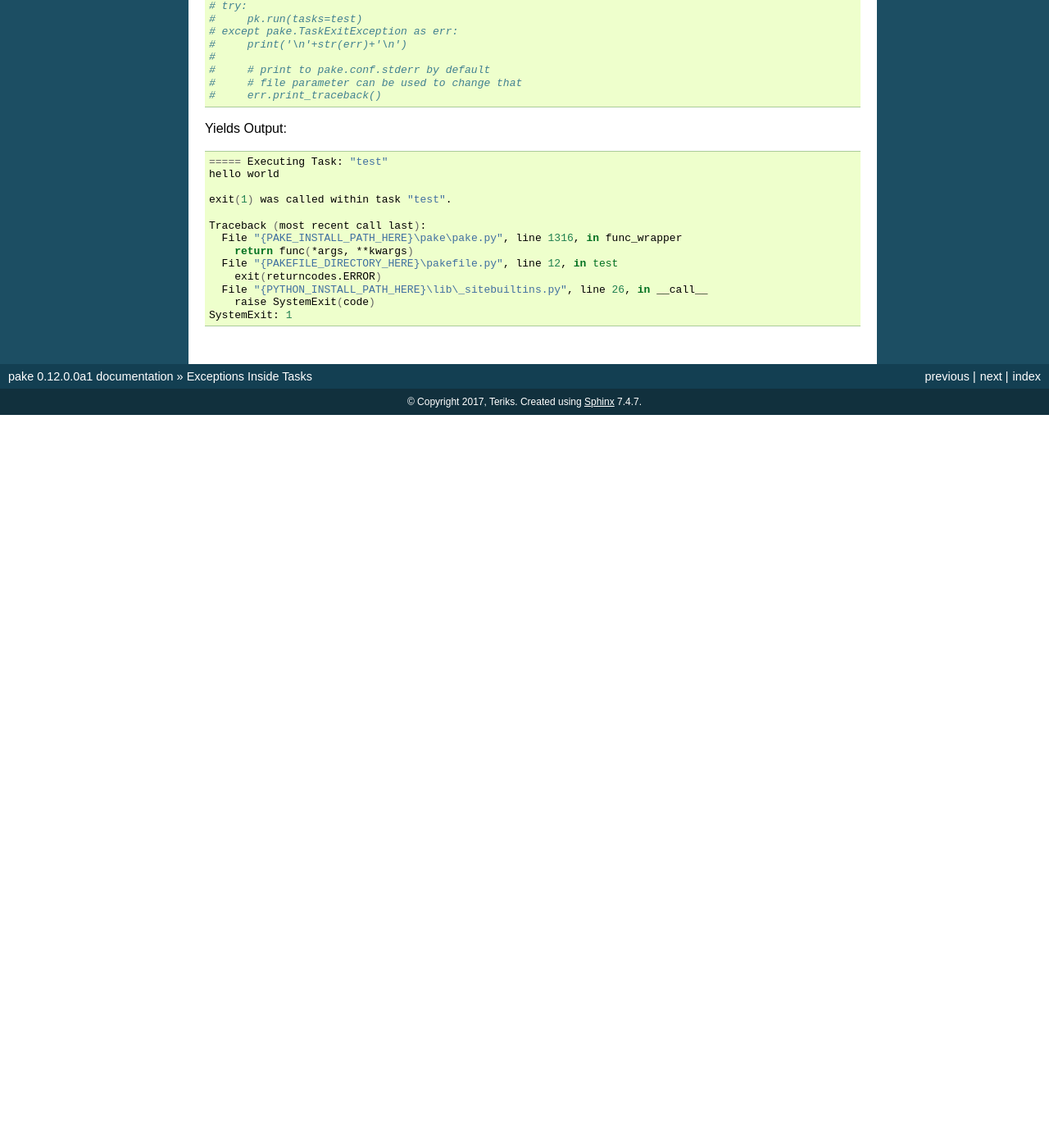
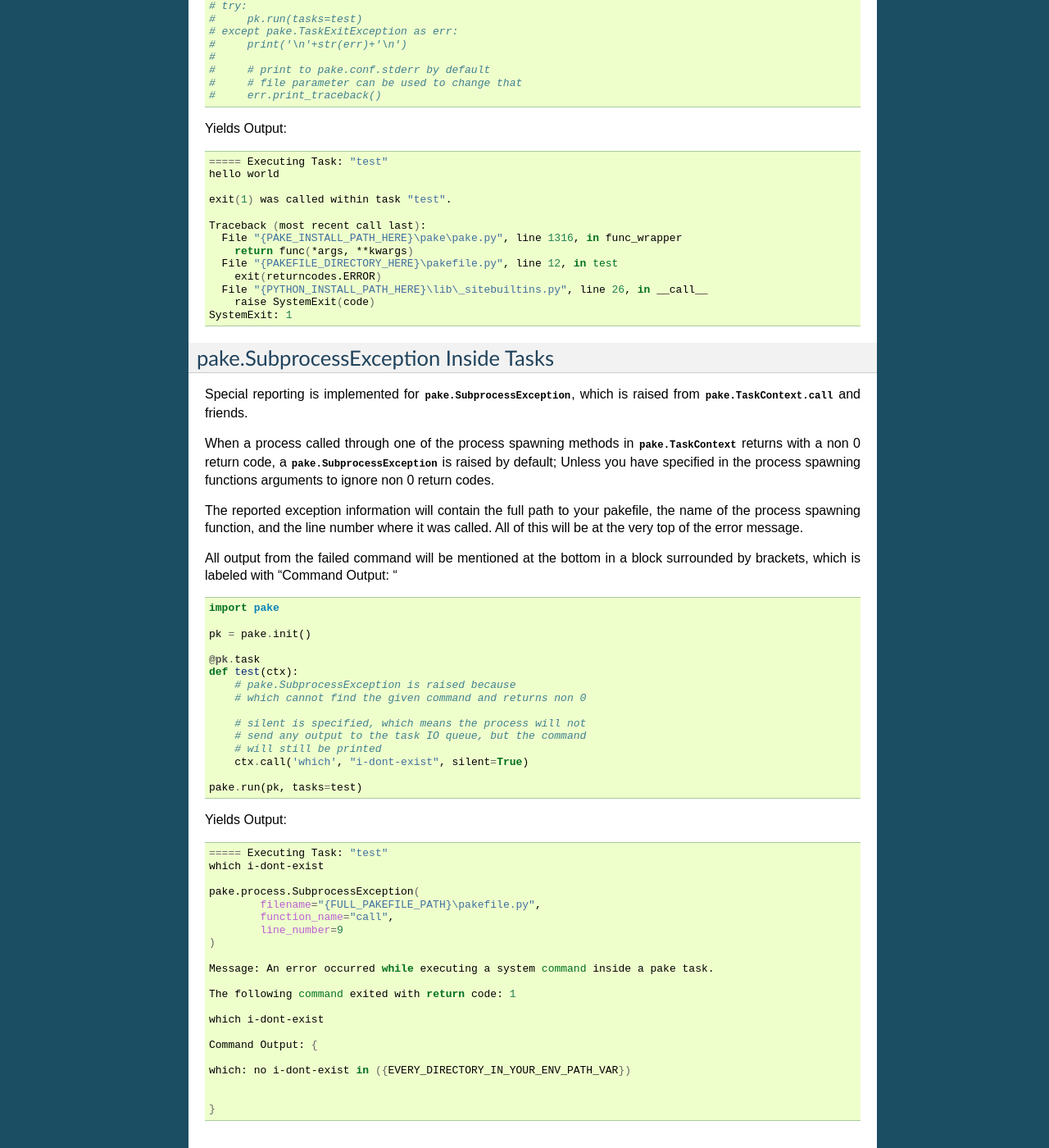
Before and after one commit to Teriks/pake, a Sphinx documentation site: the page built from docs/source/taskexceptions.rst, in a window 1280 px wide and 1400 px high, scrolled down 1593 px. Shown: the whole window at 82% size. Built offline with Sphinx 7.4.7, drawn with Linux system fonts in a browser that asks for light colours; before the commit the page ends 2099 px from its top, so only the background shows below that; some of the changed text lies outside the part shown.

Commit message:
Add a section in task exceptions doc about pake.SubprocessException

```diff
--- a/docs/source/taskexceptions.rst
+++ b/docs/source/taskexceptions.rst
@@ -128,3 +128,68 @@ Yields Output:
       File "{PYTHON_INSTALL_PATH_HERE}\lib\_sitebuiltins.py", line 26, in __call__
         raise SystemExit(code)
     SystemExit: 1
+
+
+pake.SubprocessException Inside Tasks
+-------------------------------------
+
+Special reporting is implemented for :py:exc:`pake.SubprocessException`, which is raised from
+:py:exc:`pake.TaskContext.call` and friends.
+
+
+When a process called through one of the process spawning methods in :py:exc:`pake.TaskContext`
+returns with a non 0 return code, a :py:exc:`pake.SubprocessException` is raised by default;  Unless you
+have specified in the process spawning functions arguments to ignore non 0 return codes.
+
+The reported exception information will contain the full path to your pakefile, the name of the process
+spawning function, and the line number where it was called.  All of this will be at the very top of the
+error message.
+
+All output from the failed command will be mentioned at the bottom in a block surrounded by brackets,
+which is labeled with "Command Output: "
+
+
+.. code-block:: python
+
+    import pake
+
+    pk = pake.init()
+
+    @pk.task
+    def test(ctx):
+        # pake.SubprocessException is raised because
+        # which cannot find the given command and returns non 0
+
+        # silent is specified, which means the process will not
+        # send any output to the task IO queue, but the command
+        # will still be printed
+        ctx.call('which', "i-dont-exist", silent=True)
+
+    pake.run(pk, tasks=test)
+
+
+Yields Output:
+
+.. code-block:: bash
+
+    ===== Executing Task: "test"
+    which i-dont-exist
+
+    pake.process.SubprocessException(
+            filename="{FULL_PAKEFILE_PATH}\pakefile.py",
+            function_name="call",
+            line_number=9
+    )
+
+    Message: An error occurred while executing a system command inside a pake task.
+
+    The following command exited with return code: 1
+
+    which i-dont-exist
+
+    Command Output: {
+
+    which: no i-dont-exist in ({EVERY_DIRECTORY_IN_YOUR_ENV_PATH_VAR})
+
+
+    }
```
